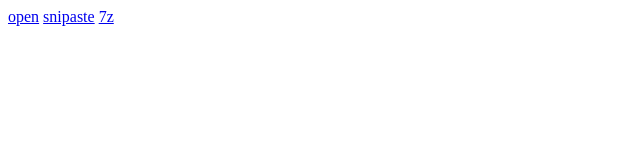
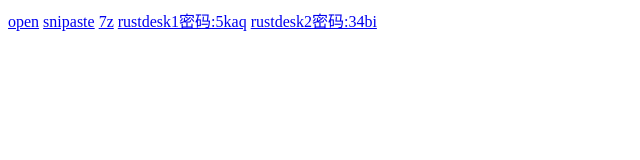
Before and after one commit to eazy520/eazy520.github.io, a plain HTML site: page index.html in a window 1280 px wide. Shown: the whole page, without its empty margins (0-640 px from the left). Drawn offline with Linux system fonts and the light colour scheme.

Commit message:
Add new Rustdesk links with passwords to index.html

```diff
--- a/index.html
+++ b/index.html
@@ -9,5 +9,7 @@
     <a href="https://wwasx.lanzout.com/iiv003llubna">open</a>
     <a href="https://download.snipaste.com/archives/Snipaste-2.11.3-x86.zip">snipaste</a>
     <a href="https://7-zip.org/a/7z2600.exe">7z</a>
+    <a href="https://wwasx.lanzout.com/iYR1K3qy4e3a">rustdesk1密码:5kaq</a>
+    <a href="https://wwasx.lanzout.com/ieOaC3qy4f6j">rustdesk2密码:34bi</a>
 </body>
 </html>
```
